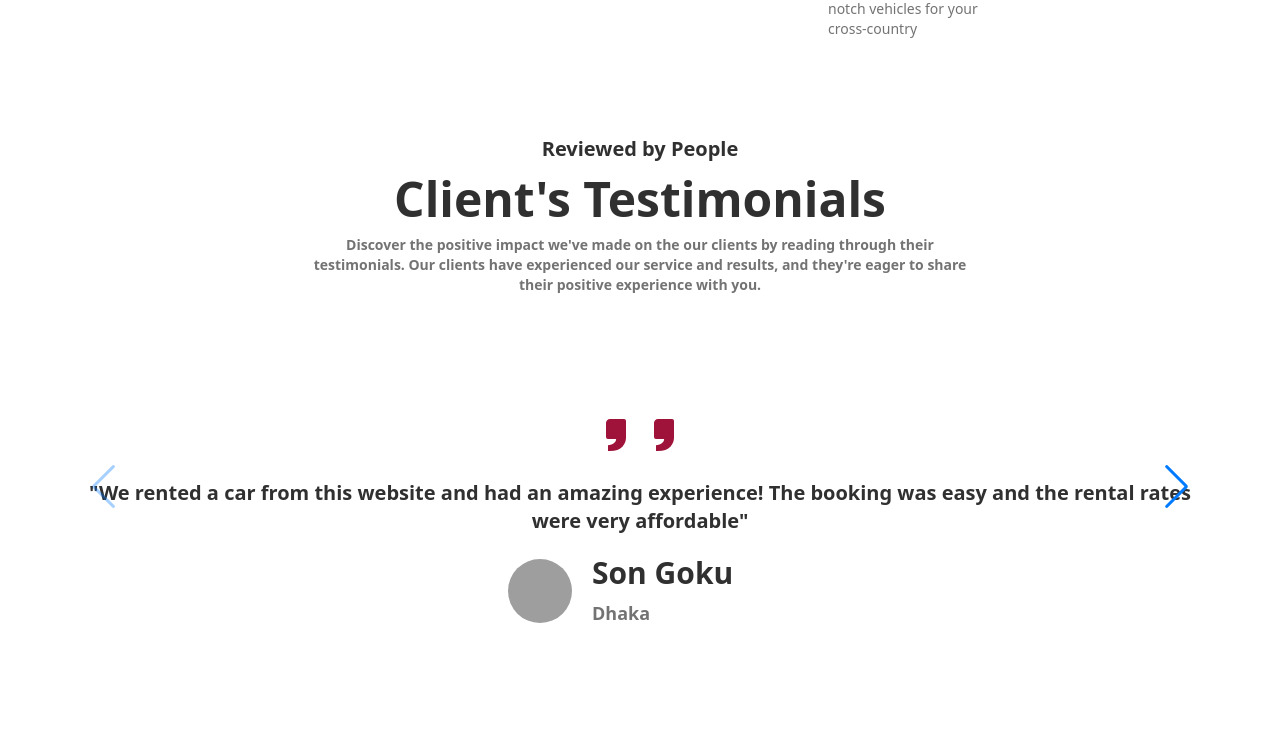
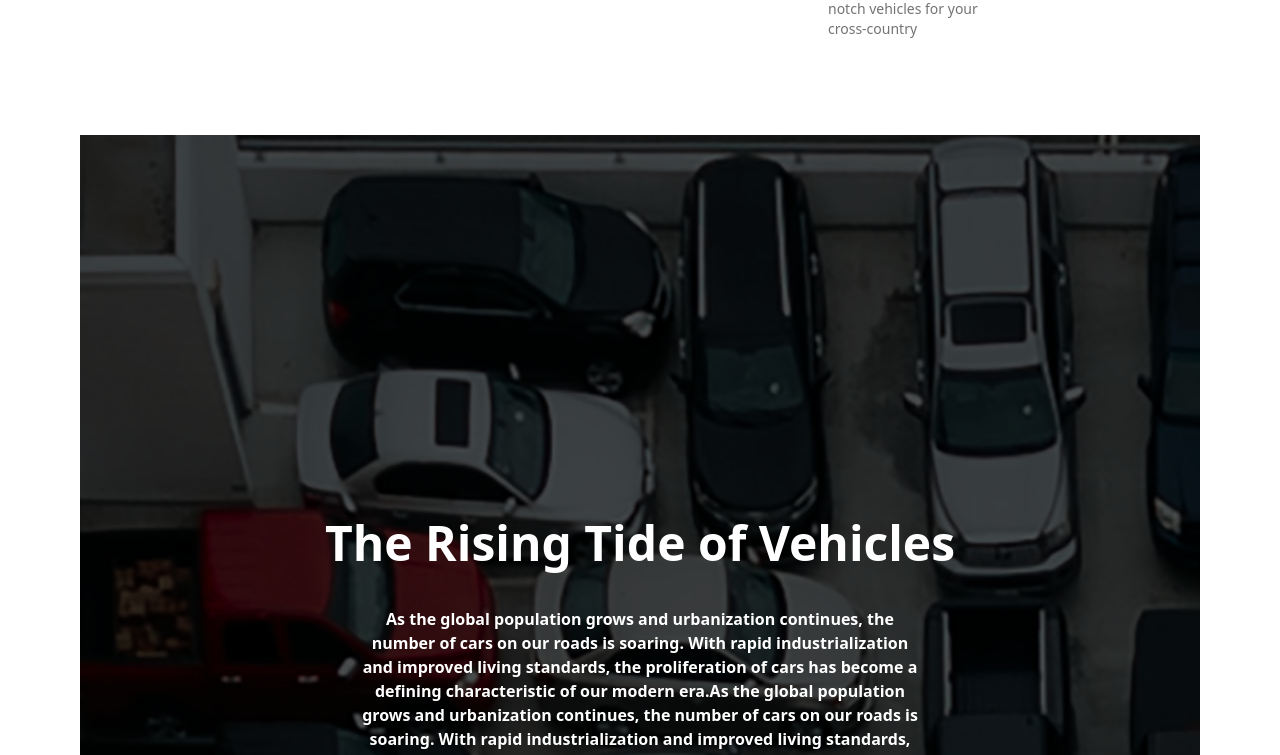
Before and after one commit to Md-arefin/speedy-wheels-client, a React (Vite) app: page / in a window 1280 px wide. Shown: the part 3522-4277 px from the top of the page. Built offline with nearby package versions, Linux system fonts and the light colour scheme; grey boxes are pictures that could not be loaded.

Commit message:
added parallax

```diff
--- a/src/pages/Home/CarModel.jsx
+++ b/src/pages/Home/CarModel.jsx
@@ -5,7 +5,7 @@ const CarModel = () => {
         <div>
             <div className='text-center'>
                 <p className='text-xl my-3 font-bold'>Vehicle Models</p>
-                <h1 className='text-5xl font-bold bg-red-600'>Our rental fleet</h1>
+                <h1 className='text-5xl font-bold'>Our rental fleet</h1>
                 <p className='text-neutral-500 font-bold my-5 '>Choose from a variety of our vehicles to rent for your next adventure or business trip</p>
             </div>
         </div>
--- a/src/pages/Home/Home.jsx
+++ b/src/pages/Home/Home.jsx
@@ -4,6 +4,7 @@ import BestDeals from './BestDeals';
 import BookCar from './BookCar';
 import CarModel from './CarModel';
 import FAQ from './FAQ';
+import Parallax from './Parallax';
 import Testimonial from './Testimonial';
 import Trip from './Trip';
 
@@ -33,6 +34,10 @@ const Home = () => {
             <div className='my-24'>
                 <BestDeals></BestDeals>
             </div>
+            {/* Parallax */}
+            <div className='my-24'>
+               <Parallax/>
+            </div>
             {/* testimonials */}
             <div className='my-24'>
                <Testimonial></Testimonial>
--- /dev/null
+++ b/src/pages/Home/Parallax.jsx
@@ -0,0 +1,15 @@
+import React from 'react';
+import './parallax.css'
+
+const Parallax = () => {
+    return (
+        <div className='parallax-item bg-fixed '>
+            <div className='py-96 bg-black bg-opacity-70 text-center'>
+                <h1 className='text-3xl md:text-5xl font-bold text-white'>The Rising Tide of Vehicles</h1>
+                <p className='ml-[25%] text-white my-10 w-1/2 text-center font-bold '>As the global population grows and urbanization continues, the number of cars on our roads is soaring. With rapid industrialization and improved living standards, the proliferation of cars has become a defining characteristic of our modern era.As the global population grows and urbanization continues, the number of cars on our roads is soaring. With rapid industrialization and improved living standards, the proliferation of cars has become a defining characteristic of our modern era.</p>
+            </div>
+        </div>
+    );
+};
+
+export default Parallax;
--- /dev/null
+++ b/src/pages/Home/parallax.css
@@ -0,0 +1,3 @@
+.parallax-item{
+    background-image: url('../../assets/ivana-cajina-WPVtT0MEM00-unsplash.jpg');
+}
```
Also changed, not shown: src/assets/ivana-cajina-WPVtT0MEM00-unsplash.jpg (added).
